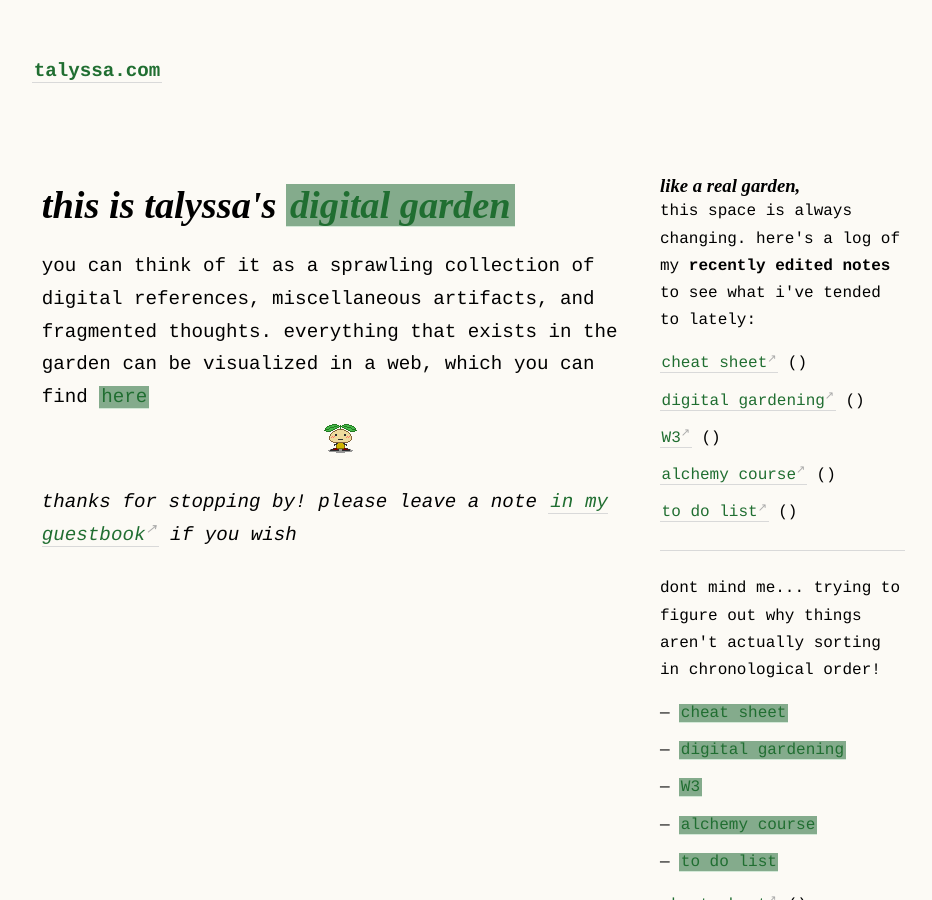
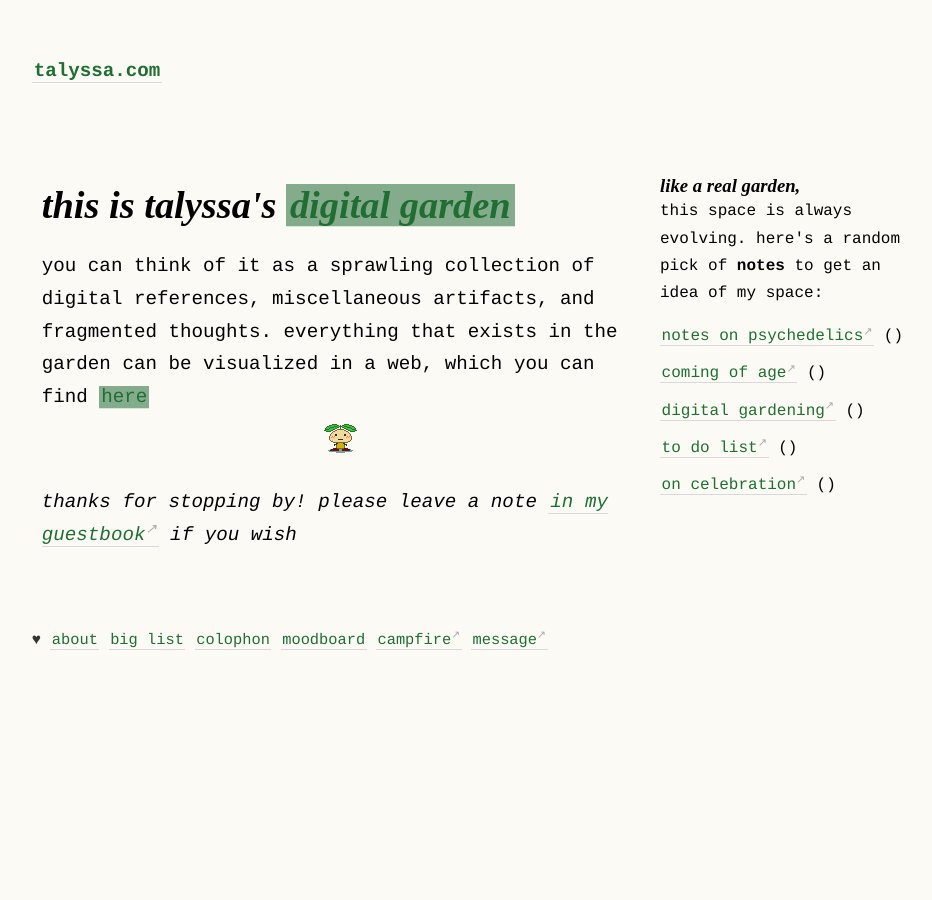
Before and after one commit to geminiworms/talyssagarden.github.io, a Jekyll site: the page built from _pages/index.md, in a window 1280 px wide and 900 px high. Shown: the whole window, without its empty margins (45-977 px from the left). Built offline with Jekyll 4.4.1, drawn with Linux system fonts in a browser that asks for light colours; some of the changed text lies outside the part shown.

Commit message:
Update index.md

```diff
--- a/_pages/index.md
+++ b/_pages/index.md
@@ -44,30 +44,15 @@
       <p>you can think of it as a sprawling collection of digital references, miscellaneous artifacts, and fragmented thoughts. everything that exists in the garden can be visualized in a web, which you can find <a class="internal-link" href="/web">here</a> <img src="/assets/mini-graphics/sprout.gif" style="padding: 0px 0px 0px 0px;"><br><i>thanks for stopping by! please leave a note <a class="external-link" href="https://www.yourworldoftext.com/~talyssa.txt/">in my guestbook</a> if you wish</i></p>
     </div>
     <div class="right-column">
-      <p><h3>like a real garden,</h3>this space is always changing. here's a log of my <b>recently edited notes</b> to see what i've tended to lately:</p>
-      <ul>
-        {% assign sorted_notes = site.notes | sort: "last_modified_at" | reverse %}
-        {% for i in (0..4) %}
-          {% assign page = sorted_notes[i] %}
-          <li><a href="{{ page.url }}">{{ page.title }}</a> ({{ page.last_modified_at | date: "%d %B %Y" }})</li>
-        {% endfor %}
-      </ul>
-      <hr>
-      <p> dont mind me... trying to figure out why things aren't actually sorting in chronological order!</p>
-     <ul>
-       {% assign recent_notes = site.notes | sort: "last_modified_at_timestamp" | reverse %}
-       {% for note in recent_notes limit: 5 %}
-         <li>
-           {{ note.last_modified_at | date: "%Y-%m-%d" }} — <a class="internal-link" href="{{ note.url }}">{{ note.title }}</a>
-          </li>
-       {% endfor %}
-      </ul>
-      {% assign sorted_notes = site.notes | sort: "last_modified_at" | reverse %}
-      <ul>
-       {% for note in sorted_notes %}
-          <li><a href="{{ note.url }}">{{ note.title }}</a> ({{ note.last_modified_at | date: "%-m-%-d-%y" }})</li>
-        {% endfor %}
-      </ul>
+      <p><h3>like a real garden,</h3>this space is always evolving. here's a random pick of <b>notes</b> to get an idea of my space:</p>
+{% assign notes_pages = site.notes %}
+{% assign random_pages = notes_pages | sample: 5 %}
+
+<ul>
+  {% for page in random_pages %}
+    <li><a href="{{ page.url }}">{{ page.title }}</a> ({{ page.last_modified_at | date: "%B %-d, %Y" }})</li>
+  {% endfor %}
+</ul>
 
 
 
```
